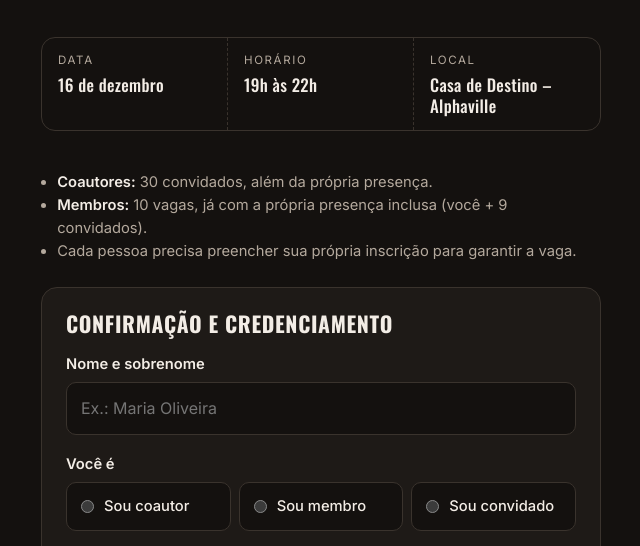
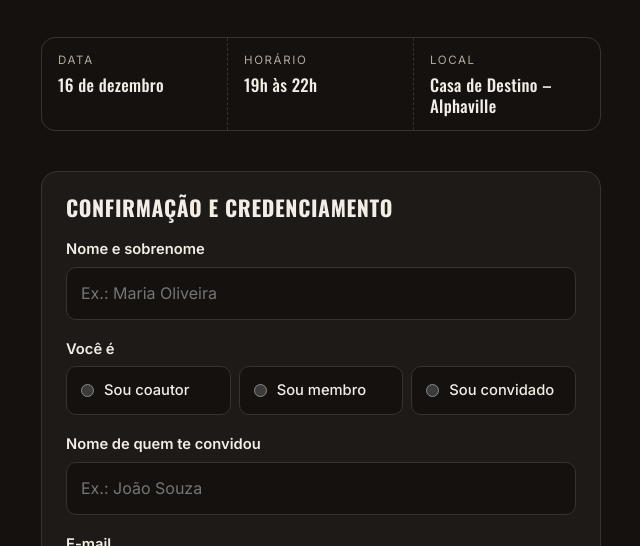
Before and after one commit to grasinunes-jotaco/grasinunes-jotaco, a plain HTML site: page formatura-75hard/index.html in a window 1280 px wide. Shown: the part 250-796 px from the top of the page, without its empty margins (319-959 px from the left). Drawn offline with nearby package versions, Linux system fonts and the light colour scheme.

Commit message:
Remove regras de convites da página
Co-Authored-By: Claude Opus 5.5 <noreply@anthropic.com>
Claude-Session: https://claude.ai/code/session_01Tuy8XpDAUYwJaXAoFrNxvY

```diff
--- a/formatura-75hard/index.html
+++ b/formatura-75hard/index.html
@@ -83,12 +83,6 @@ button[disabled]{opacity:.6;cursor:progress}
     <div><dt>Horário</dt><dd>19h às 22h</dd></div>
     <div><dt>Local</dt><dd>Casa de Destino – Alphaville</dd></div>
   </dl>
-
-  <ul class="rules">
-    <li><b>Coautores:</b> 30 convidados, além da própria presença.</li>
-    <li><b>Membros:</b> 10 vagas, já com a própria presença inclusa (você + 9 convidados).</li>
-    <li>Cada pessoa precisa preencher sua própria inscrição para garantir a vaga.</li>
-  </ul>
 
   <form id="rsvp" name="credenciamento" method="POST" data-netlify="true" netlify-honeypot="bot-field" action="/obrigado" novalidate>
     <input type="hidden" name="subject" value="Nova confirmação – Formatura 75 Hard (%{submissionId})">
```
